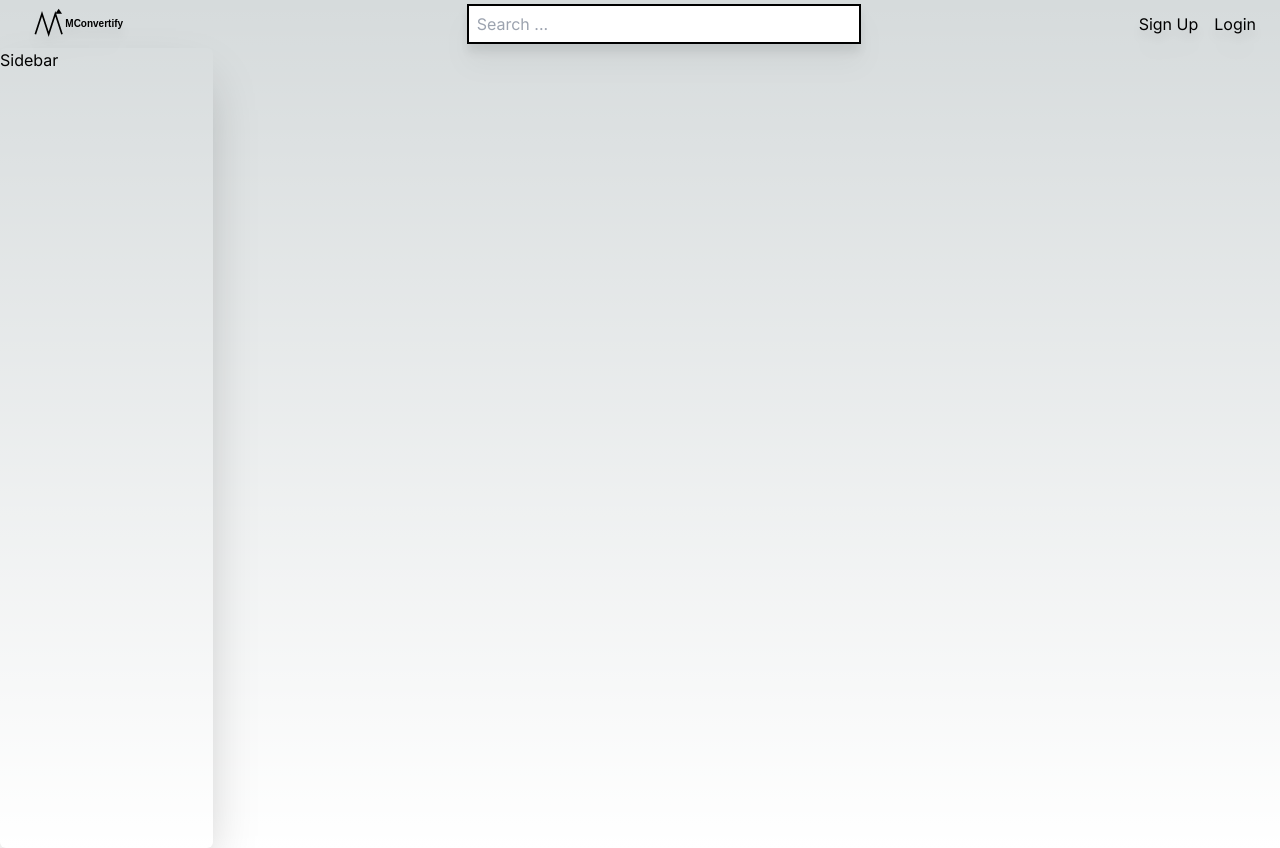
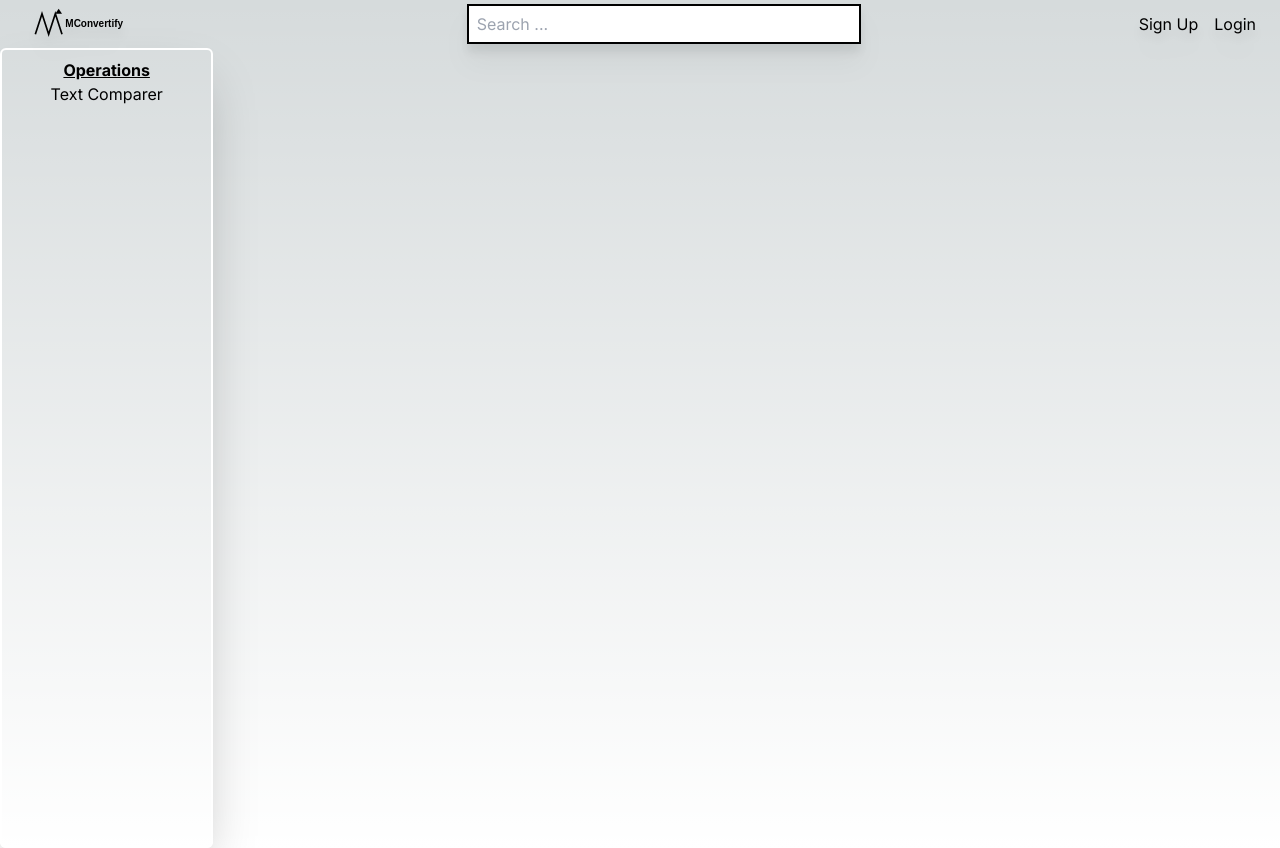
Before and after one commit to mcaupybugs/MConvertify, a Next.js app: page / in a window 1280 px wide. Built offline with nearby package versions, Linux system fonts and the light colour scheme; no server answers.

Commit message:
Added sidebar and starting input box

```diff
--- /dev/null
+++ b/app/components/inputBox/index.tsx
@@ -0,0 +1,11 @@
+import React from 'react';
+
+const InputBox = () => {
+    return  (
+        <div className='w-full'>
+            This is an input box
+        </div>
+    )
+}
+
+export default InputBox;
--- a/app/components/sidebar/index.tsx
+++ b/app/components/sidebar/index.tsx
@@ -1,9 +1,13 @@
+import Link from "next/link";
 import React from "react";
 
 const SideBar = () =>{
     return (
-        <div className="flex basis-2/12 rounded-md shadow-2xl">
-            Sidebar
+        <div className="w-full h-screen flex flex-col basis-2/12 rounded-md shadow-2xl border-2 border-white text-center p-2">
+            <div className="w-full font-bold text-center underline">
+                Operations
+            </div>
+            <Link href='/textcomparer'>Text Comparer</Link>
         </div>
     )
 }
--- /dev/null
+++ b/app/textcomparer/page.tsx
@@ -0,0 +1,13 @@
+import React from 'react';
+import InputBox from '../components/inputBox';
+
+const TextComparer = () => {
+    return (
+        <div className='flex flex-row w-full justify-evenly'>
+            <InputBox></InputBox>
+            <InputBox></InputBox>
+        </div>
+    )
+}
+
+export default TextComparer;
```
